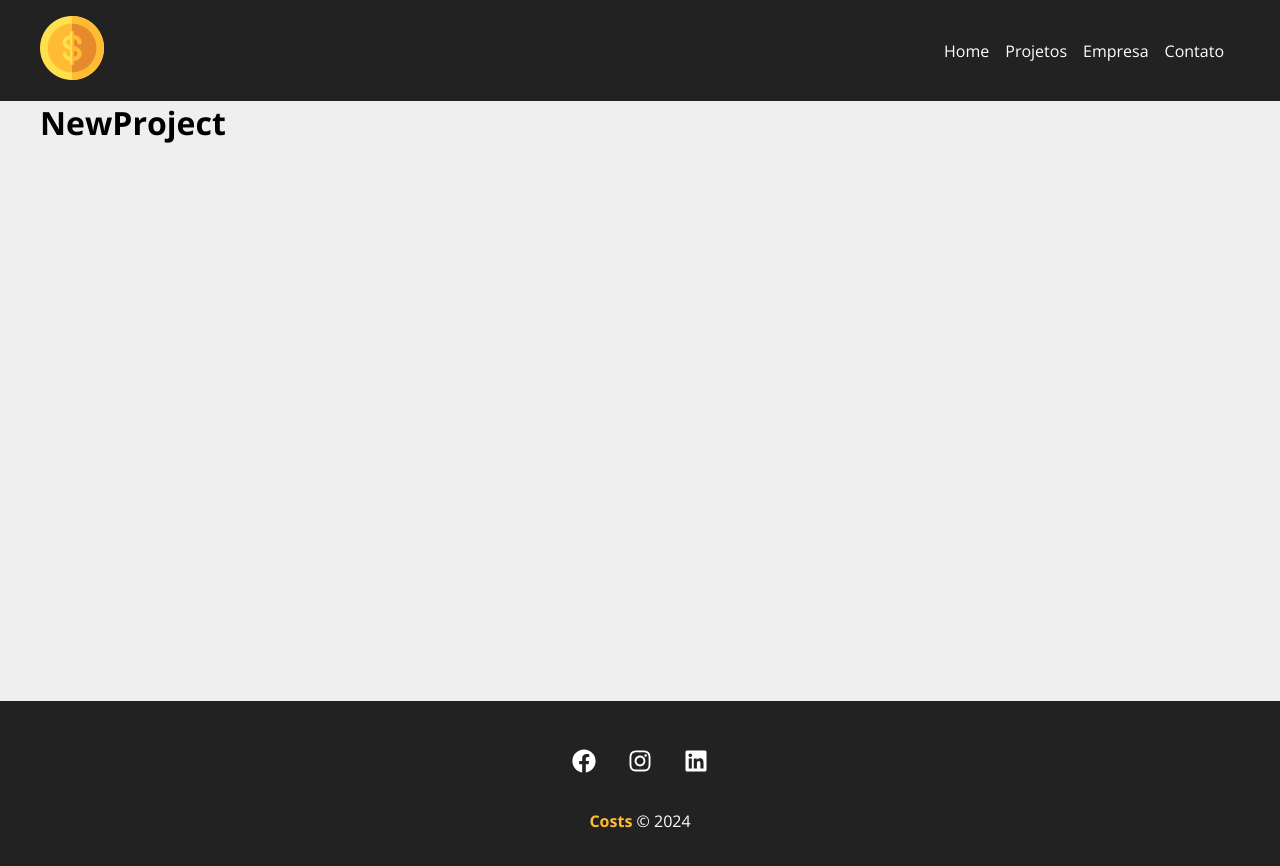
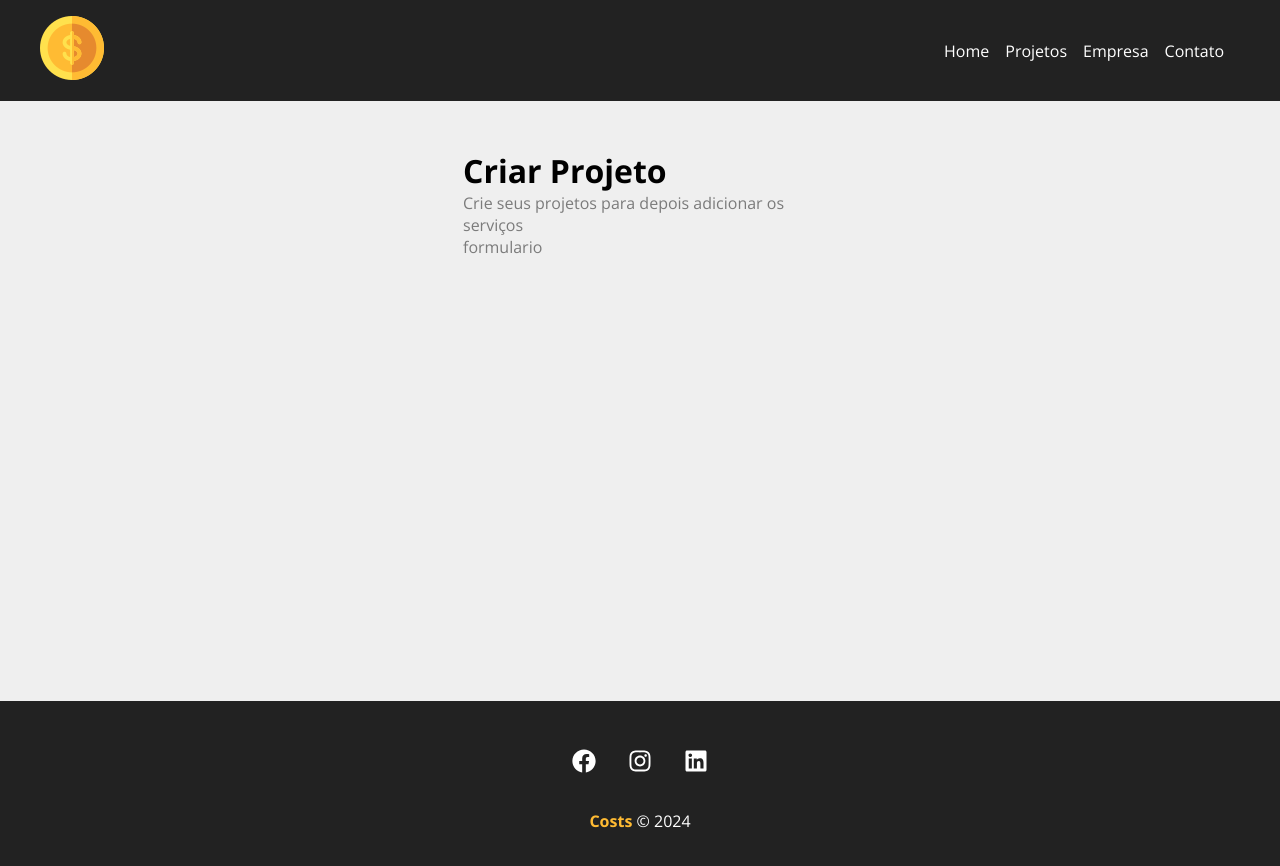
Before and after one commit to edsonmendz/costs, a React (Create React App) app: page /newproject in a window 1280 px wide. Shown: the top 866 px of the page. Built offline with nearby package versions, Linux system fonts and the light colour scheme.

Commit message:
na metade

```diff
--- a/src/App.jsx
+++ b/src/App.jsx
@@ -1,4 +1,4 @@
-import { BrowserRouter as Router, Routes, Route, Link } from "react-router-dom";
+import { BrowserRouter as Router, Routes, Route } from "react-router-dom";
 import Home from "./components/pages/Home";
 import Company from "./components/pages/Company";
 import Contact from "./components/pages/Contatct";
--- /dev/null
+++ b/src/components/pages/NewProject.css
@@ -0,0 +1,13 @@
+.newProject_container {
+    width: 450px;
+    margin: 0 auto;
+    padding: 3em;
+}
+
+.newProject_container h1 {
+    margin-bottom: e.5em;
+}
+
+.newProject_container p {
+    color: #7b7b7b
+}
--- a/src/components/pages/NewProject.jsx
+++ b/src/components/pages/NewProject.jsx
@@ -1,6 +1,12 @@
+import './NewProject.css'
+
 function NewProject() {
     return (
-        <h1>NewProject</h1>
+        <div className='newProject_container'>
+            <h1>Criar Projeto</h1>
+            <p>Crie seus projetos para depois adicionar os serviços</p>
+            <p>formulario</p>
+        </div>
     )
 }
 
```
Also changed, not shown: src/components/project/ProjectForm.jsx (added, +9 -0 lines).
